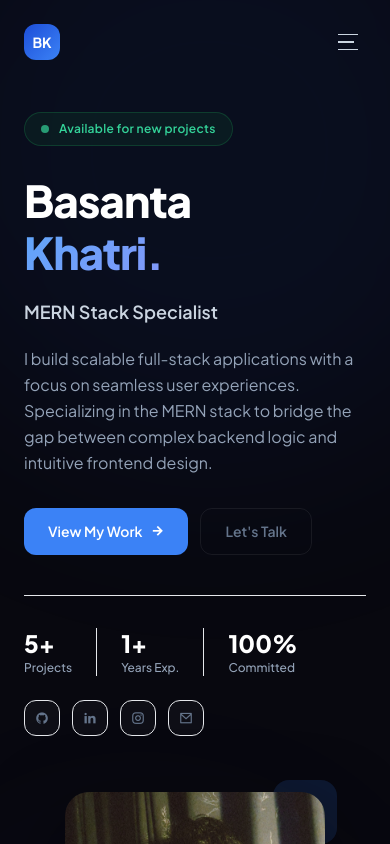
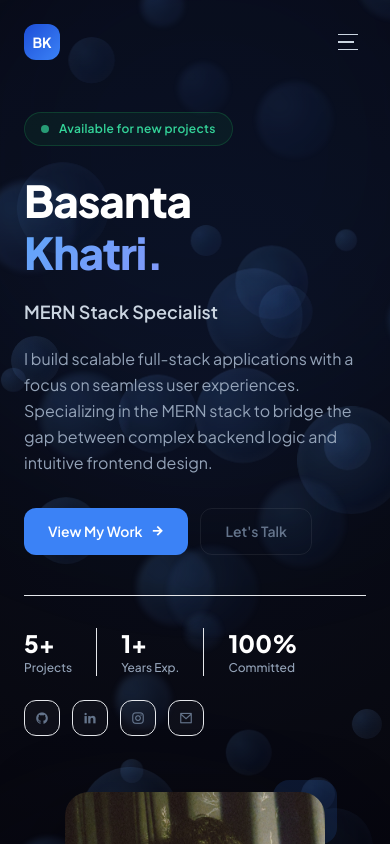
Before and after one commit to Basanta-khatri-0311/personal-portfolio, a React (Vite) app: page / in a window 390 px wide. Shown: the top 844 px of the page. Built offline with nearby package versions, Linux system fonts and the light colour scheme.

Commit message:
feat: implement dynamic floating bubble background effects across portfolio sections

```diff
--- a/src/App.jsx
+++ b/src/App.jsx
@@ -5,10 +5,12 @@ import About from './components/About';
 import Work from './components/Work';
 import Contact from './components/Contact';
 import Footer from './components/Footer';
+import BackgroundEffects from './components/BackgroundEffects';
 
 function App() {
   return (
-    <div className="min-h-screen flex flex-col">
+    <div className="min-h-screen flex flex-col relative">
+      <BackgroundEffects />
       <NavBar />
       <main>
         <Hero />
--- a/src/components/About.jsx
+++ b/src/components/About.jsx
@@ -31,7 +31,7 @@ export default function About() {
   useReveal(ref);
 
   return (
-    <section id="about" className="py-24 md:py-36 bg-[#08080f] relative overflow-hidden scroll-mt-20">
+    <section id="about" className="py-24 md:py-36 bg-transparent relative overflow-hidden scroll-mt-20">
       {/* Faint right-side ambient */}
       <div
         className="orb absolute -right-32 top-0 w-[500px] h-[500px] pointer-events-none"
--- /dev/null
+++ b/src/components/BackgroundEffects.jsx
@@ -0,0 +1,100 @@
+import React, { useEffect, useState } from 'react';
+
+const BackgroundEffects = () => {
+  const [bubbles, setBubbles] = useState([]);
+  const [mousePos, setMousePos] = useState({ x: 0, y: 0 });
+  const [scrollY, setScrollY] = useState(0);
+
+  useEffect(() => {
+    // Generate bubbles once
+    const newBubbles = Array.from({ length: 40 }).map((_, i) => ({
+      id: i,
+      x: Math.random() * 100, // vw
+      y: Math.random() * 120 - 10, // vh (slightly outside screen boundaries)
+      size: Math.random() * 80 + 20, // 20px to 100px
+      depth: Math.random() * 0.8 + 0.2, // 0.2 to 1.0 (for parallax)
+      opacity: Math.random() * 0.9 + 0.5,
+      animDelay: Math.random() * 5,
+      animDuration: Math.random() * 10 + 10, // 10s to 20s
+      type: i % 3,
+    }));
+    setBubbles(newBubbles);
+
+    let animationFrameId;
+    let targetX = 0;
+    let targetY = 0;
+    let currentX = 0;
+    let currentY = 0;
+
+    const handleMouseMove = (e) => {
+      targetX = (e.clientX / window.innerWidth - 0.5) * 2; // -1 to 1
+      targetY = (e.clientY / window.innerHeight - 0.5) * 2; // -1 to 1
+    };
+
+    const handleScroll = () => {
+      setScrollY(window.scrollY);
+    };
+
+    const updateMousePos = () => {
+      // Smooth interpolation for mouse movement
+      currentX += (targetX - currentX) * 0.05;
+      currentY += (targetY - currentY) * 0.05;
+      setMousePos({ x: currentX, y: currentY });
+      animationFrameId = requestAnimationFrame(updateMousePos);
+    };
+
+    window.addEventListener('mousemove', handleMouseMove);
+    window.addEventListener('scroll', handleScroll, { passive: true });
+    updateMousePos(); // start animation loop
+
+    // set initial scroll
+    handleScroll();
+
+    return () => {
+      window.removeEventListener('mousemove', handleMouseMove);
+      window.removeEventListener('scroll', handleScroll);
+      cancelAnimationFrame(animationFrameId);
+    };
+  }, []);
+
+  return (
+    <div className="fixed inset-0 pointer-events-none z-0 overflow-hidden">
+      {bubbles.map((b) => (
+        <div
+          key={b.id}
+          className="absolute"
+          style={{
+            left: `${b.x}vw`,
+            top: `${b.y}vh`,
+            transform: `translate(${mousePos.x * 60 * b.depth}px, ${
+              mousePos.y * 60 * b.depth - scrollY * b.depth * 0.3
+            }px)`,
+          }}
+        >
+          <div
+            className={`rounded-full bubble-float-${b.type}`}
+            style={{
+              width: `${b.size}px`,
+              height: `${b.size}px`,
+              background: 'radial-gradient(circle at 30% 30%, rgba(96, 165, 250, 0.15), rgba(59, 130, 246, 0.05) 70%, transparent)',
+              boxShadow: 'inset 0 0 15px rgba(255,255,255,0.05)',
+              opacity: b.opacity,
+              animationDuration: `${b.animDuration}s`,
+              animationDelay: `-${b.animDelay}s`,
+              filter: `blur(${b.depth < 0.5 ? 3 : 0}px)`,
+            }}
+          />
+        </div>
+      ))}
+      {/* Background radial gradient that follows the mouse */}
+      <div
+        className="absolute inset-0 transition-opacity duration-1000"
+        style={{
+          background: `radial-gradient(600px circle at ${mousePos.x * 50 + 50}% ${mousePos.y * 50 + 50}%, rgba(59, 130, 246, 0.05), transparent 80%)`,
+        }}
+      />
+    </div>
+  );
+};
+
+export default BackgroundEffects;
--- a/src/components/Contact.jsx
+++ b/src/components/Contact.jsx
@@ -87,7 +87,7 @@ export default function Contact() {
   };
 
   return (
-    <section id="contact" className="py-24 md:py-36 bg-[#08080f] relative overflow-hidden scroll-mt-20">
+    <section id="contact" className="py-24 md:py-36 bg-transparent relative overflow-hidden scroll-mt-20">
       {/* Ambient orb */}
       <div
         className="orb absolute -right-20 top-0 w-[480px] h-[480px] pointer-events-none"
--- a/src/components/Hero.jsx
+++ b/src/components/Hero.jsx
@@ -59,7 +59,7 @@ export default function Hero() {
   return (
     <section
       id="home"
-      className="relative min-h-screen flex items-center overflow-hidden bg-[#08080f]"
+      className="relative min-h-screen flex items-center overflow-hidden bg-transparent"
     >
       {/* Subtle ambient orbs — keep them very faint */}
       <div
--- a/src/components/Work.jsx
+++ b/src/components/Work.jsx
@@ -219,9 +219,7 @@ export default function Work() {
   };
 
   return (
-    <section id="work" className="py-24 md:py-36 relative overflow-hidden scroll-mt-20"
-      style={{ background: "#08080f" }}
-    >
+    <section id="work" className="py-24 md:py-36 relative overflow-hidden scroll-mt-20">
       {/* Background Gradients */}
       <div className="absolute top-0 right-0 w-[500px] h-[500px] bg-blue-500/5 blur-[120px] rounded-full pointer-events-none" />
       <div className="absolute bottom-0 left-0 w-[400px] h-[400px] bg-indigo-500/5 blur-[100px] rounded-full pointer-events-none" />
--- a/src/index.css
+++ b/src/index.css
@@ -171,3 +171,22 @@
   50% { transform: translate(40px, -50px) scale(1.05); }
 }
 .orb { animation: drift 14s ease-in-out infinite; border-radius: 50%; filter: blur(100px); }
+
+/* ── Floating Bubbles ───────────────────────────────────── */
+@keyframes bubble-float-0 {
+  0%, 100% { transform: translateY(0) translateX(0); }
+  33% { transform: translateY(-20px) translateX(10px); }
+  66% { transform: translateY(10px) translateX(-15px); }
+}
+@keyframes bubble-float-1 {
+  0%, 100% { transform: translateY(0) translateX(0) scale(1); }
+  50% { transform: translateY(-30px) translateX(-20px) scale(1.1); }
+}
+@keyframes bubble-float-2 {
+  0%, 100% { transform: translateY(0) translateX(0); }
+  50% { transform: translateY(25px) translateX(15px); }
+}
+
+.bubble-float-0 { animation: bubble-float-0 infinite ease-in-out; }
+.bubble-float-1 { animation: bubble-float-1 infinite ease-in-out; }
+.bubble-float-2 { animation: bubble-float-2 infinite ease-in-out; }
```
